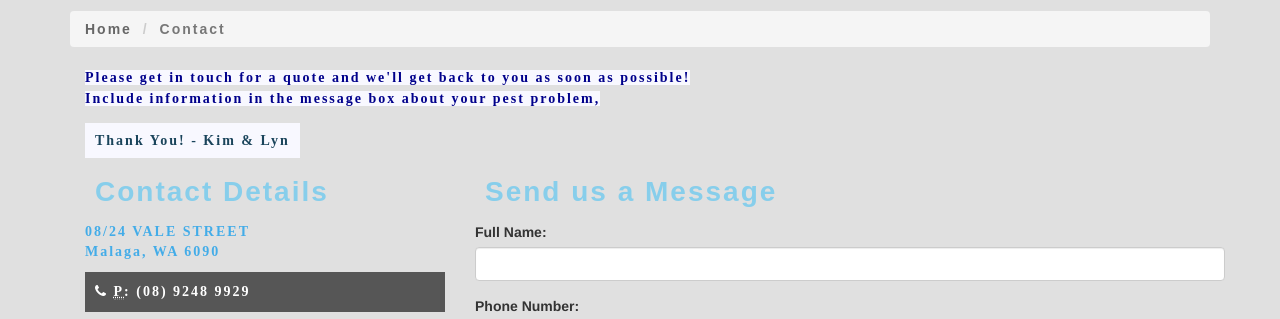
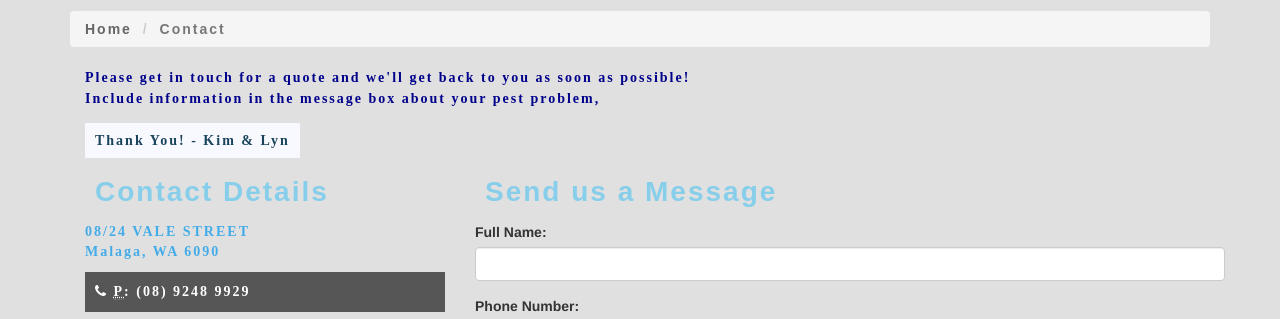
Before and after one commit to AMazzarol/compestproject, a plain HTML site: page contact.html in a window 1280 px wide. Shown: the part 238-557 px from the top of the page. Drawn offline with nearby package versions, Linux system fonts and the light colour scheme; some packages are replaced by stand-ins of ours.

Commit message:
change bg color of special font

```diff
--- a/css/style.css
+++ b/css/style.css
@@ -197,7 +197,6 @@ special {
     color: darkblue;
     text-indent: 3em!important;
     font-weight: 600;
-    background-color: ghostwhite;
 }
 
 speciali {
```
